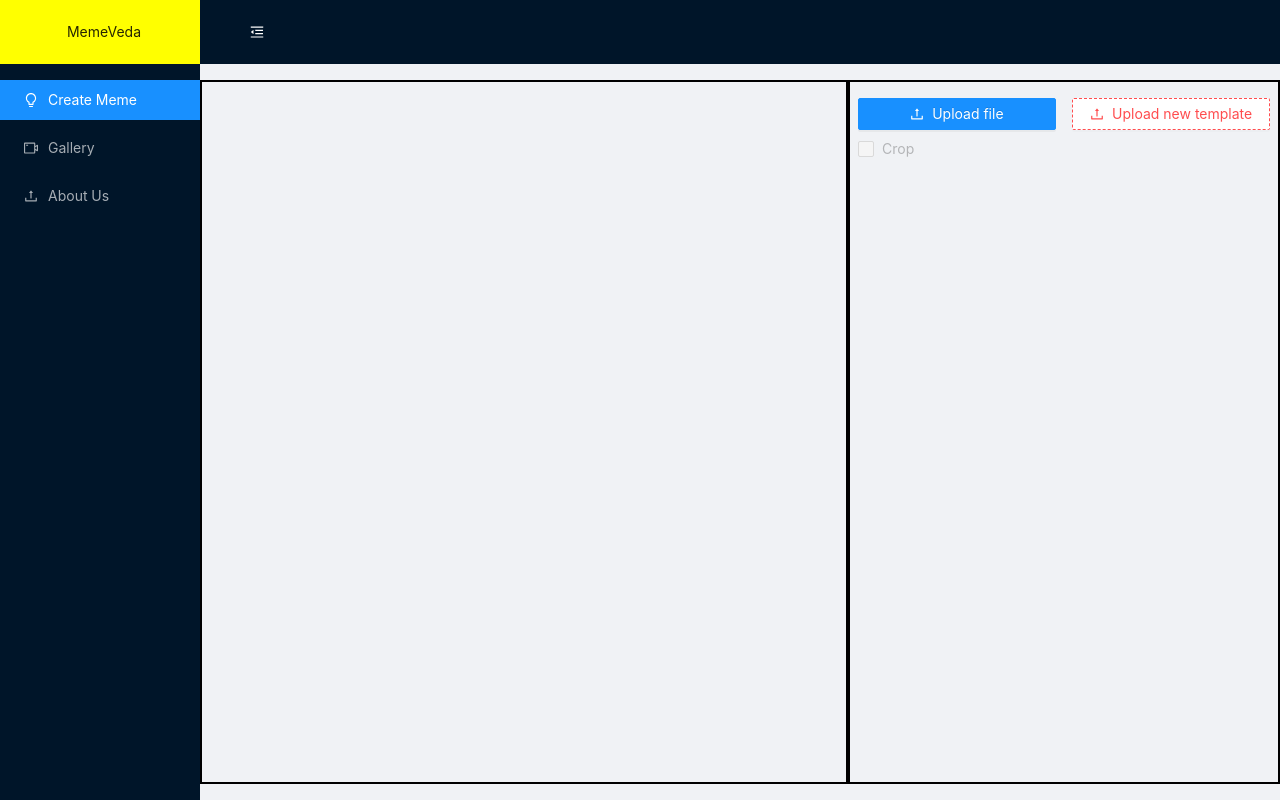
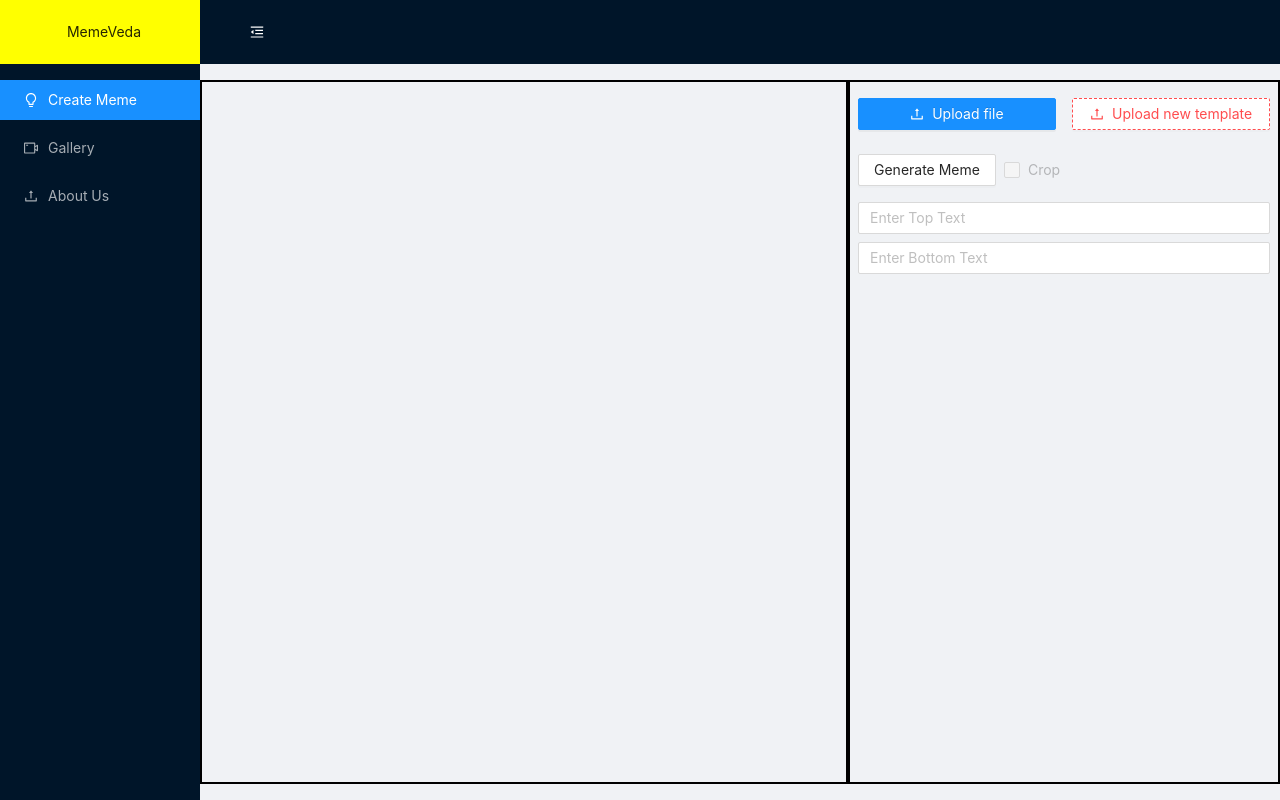
Before and after one commit to MemeVeda/memeveda-client, a React (Create React App) app: page / in a window 1280 px wide. Built offline with nearby package versions, Linux system fonts and the light colour scheme; no server answers.

Commit message:
adding text to image

```diff
--- a/package.json
+++ b/package.json
@@ -9,6 +9,7 @@
     "@testing-library/react": "^12.1.3",
     "@testing-library/user-event": "^13.5.0",
     "@types/file-saver": "^2.0.5",
+    "@types/images": "^3.2.1",
     "@types/jest": "^27.4.0",
     "@types/node": "^16.11.25",
     "@types/react": "^17.0.39",
@@ -21,6 +22,7 @@
     "react": "^17.0.2",
     "react-dom": "^17.0.2",
     "react-download-link": "^2.3.0",
+    "react-draggable": "^4.4.4",
     "react-image-crop": "^9.1.1",
     "react-infinite-scroll-component": "^6.1.0",
     "react-scripts": "5.0.0",
--- /dev/null
+++ b/src/components/pages/MemeGenerator/Drag.scss
@@ -0,0 +1,8 @@
+.draggable__component_first {
+    position: absolute;
+}
+
+.draggable__component_second {
+    position: absolute;
+    top: 5rem;
+}
--- /dev/null
+++ b/src/components/pages/MemeGenerator/Drag.tsx
@@ -0,0 +1,22 @@
+import Draggable, { DraggableEvent } from "react-draggable";
+import "./Drag.scss";
+
+function Drag(props: {
+  text: string;
+  customClassName?: string;
+  onDragStop: Function;
+}) {
+  return (
+    <Draggable
+      defaultClassName={"draggable__component " + props.customClassName}
+      onStop={(event) => props.onDragStop(event)}
+    >
+      <div className="text" style={{ color: "blue", zIndex: 100 }}>
+        {" "}
+        {props.text}{" "}
+      </div>
+    </Draggable>
+  );
+}
+
+export default Drag;
--- a/src/components/pages/MemeGenerator/MemeGenerator.scss
+++ b/src/components/pages/MemeGenerator/MemeGenerator.scss
@@ -21,6 +21,9 @@
         max-height: 30rem;
     }
     &-box-right {
+        display: flex;
+        flex-direction: column;
+        gap: 1rem;
         &__upload {
             padding: 0.5rem;
         }
@@ -29,5 +32,16 @@
             justify-content: space-between;
             padding: 0.5rem 0;
         }
+        &-inputholder {
+            display: flex;
+            gap: 0.5rem;
+            flex-direction: column;
+            justify-content: space-between;
+        }
     }
 }
+
+.working_meme__container {
+    position: relative;
+    text-align: center;
+}
--- a/src/components/pages/MemeGenerator/index.tsx
+++ b/src/components/pages/MemeGenerator/index.tsx
@@ -1,26 +1,15 @@
-import React, { useState } from "react";
+import React, { useState, useEffect } from "react";
 import ReactCrop from "react-image-crop";
 import { Content } from "antd/lib/layout/layout";
-import {
-  ScissorOutlined,
-  UploadOutlined,
-  WarningOutlined,
-} from "@ant-design/icons";
+import { ScissorOutlined, UploadOutlined } from "@ant-design/icons";
 import UploadButton from "../../layout/UploadButton";
-import {
-  Alert,
-  Button,
-  Checkbox,
-  Image,
-  Input,
-  message,
-  Space,
-  Upload,
-} from "antd";
+import { Button, Checkbox, Image, Input, Space } from "antd";
 import "./MemeGenerator.scss";
 import "react-image-crop/src/ReactCrop.scss";
 import TemplateModal from "../../layout/TemplateModal";
 import Notification from "../../layout/Notification";
+import Drag from "./Drag";
+import { DraggableEvent } from "react-draggable";
 
 interface CropType {
   unit: string;
@@ -34,40 +23,48 @@ const MemeGenerator = () => {
   const [inputImage, setinputImage] = useState<HTMLImageElement>();
   const [crop, setCrop] = useState<CropType>(); //   { aspect: 16 / 9 }
   const [wantcrop, setwantcrop] = useState(false);
-  const [error, seterror] = useState("");
   const [visible, setvisible] = useState(false);
-  const handleFileChange = (e: any) => {
-    // setinputImage(e);
+  const [dragdrop, setdragdrop] = useState(false);
+  const [inputFirst, setinputFirst] = useState({
+    x: -1,
+    y: -1,
+    message: "",
+  });
+  const [inputSecond, setinputSecond] = useState({
+    x: -1,
+    y: -1,
+    message: "",
+  });
+
+  const handleChange = (e: any) => {
+    let img = document.createElement("img");
+    img.src = URL.createObjectURL(e.target.files[0]);
+    console.log(img);
+    setinputImage(img);
+    setdragdrop(true);
+
     //@ts-ignore
     setfile(URL.createObjectURL(e.target.files[0]));
   };
 
   const getCroppedImg = () => {
     if (inputImage == null || crop == undefined) return;
-
     const canvas = document.createElement("canvas");
     const scaleX = inputImage.naturalWidth / inputImage.width;
     const scaleY = inputImage.naturalHeight / inputImage.height;
     canvas.width = crop.width;
     canvas.height = crop.height;
-    // canvas.setAttribute()
-    // canvas.setAttribute("crossorigin", "anonymous");
     const ctx = canvas.getContext("2d");
     if (canvas.width === 0 || canvas.height === 0) {
-      // seterror("Select Area to crop");
       Notification({ message: "Select Area to crop" });
       return;
-    } else {
-      seterror("");
     }
     if (ctx == null) return;
-    // New lines to be added
     const pixelRatio = window.devicePixelRatio;
     canvas.width = crop.width * pixelRatio;
     canvas.height = crop.height * pixelRatio;
     ctx.setTransform(pixelRatio, 0, 0, pixelRatio, 0, 0);
     ctx.imageSmoothingQuality = "high";
-
     ctx.drawImage(
       inputImage,
       crop.x * scaleX,
@@ -84,6 +81,7 @@ const MemeGenerator = () => {
       const base64Image = canvas.toDataURL("image/jpeg");
       //@ts-ignore
       setfile(base64Image);
+      inputImage.src = base64Image;
     } catch (error) {
       Notification({ message: "Not able to crop" });
     }
@@ -97,11 +95,82 @@ const MemeGenerator = () => {
     fetch(item.url)
       .then((res) => res.blob())
       .then((blob) => {
+        let img = document.createElement("img");
+        img.src = URL.createObjectURL(blob);
+        console.log(img);
+        setinputImage(img);
+        setdragdrop(true);
         //@ts-ignore
         setfile(URL.createObjectURL(blob));
       });
     setvisible(false);
   };
+
+  const onDragStopFirst = (event: DraggableEvent) => {
+    //@ts-ignore
+    let curr_x = event.x;
+    //@ts-ignore
+    let curr_y = event.y;
+
+    setinputFirst({
+      ...inputFirst,
+      x: curr_x,
+      y: curr_y,
+    });
+  };
+  const onDragStopSecond = (event: DraggableEvent) => {
+    //@ts-ignore
+    let curr_x = event.x;
+    //@ts-ignore
+    let curr_y = event.y;
+
+    setinputSecond({
+      ...inputSecond,
+      x: curr_x,
+      y: curr_y,
+    });
+  };
+
+  const addText = () => {
+    if (inputImage === undefined) return;
+
+    let canavs = document.createElement("canvas");
+    let ctx = canavs.getContext("2d");
+    if (ctx === null) return;
+    canavs.width = inputImage.width;
+    canavs.height = inputImage.height;
+    ctx.drawImage(inputImage, 0, 0);
+    ctx.fillStyle = "#8B8000";
+    ctx.font = "30px Arial";
+    console.log(inputFirst);
+    console.log(inputSecond);
+    if (inputFirst.x !== -1 && inputFirst.y !== -1) {
+      ctx.fillText(inputFirst.message, inputFirst.x, inputFirst.y);
+    }
+    if (inputSecond.x !== -1 && inputSecond.y !== -1) {
+      ctx.fillText(inputSecond.message, inputSecond.x, inputSecond.y);
+    }
+
+    let url = canavs.toDataURL("image/jpeg");
+    //@ts-ignore
+    setfile(url);
+    return url;
+  };
+
+  const generateMeme = () => {
+    if (src === null) return;
+    let docs = document.createElement("a");
+    if (docs === null) return;
+    let hr = addText();
+    setdragdrop(false);
+    if (hr === undefined) return;
+    docs.href = hr;
+    docs.download = "ouput";
+    document.body.appendChild(docs);
+    docs.click();
+    document.body.removeChild(docs);
+  };
+
   return (
     <Content className="memegenerator__container">
       {visible ? (
@@ -113,8 +182,24 @@ const MemeGenerator = () => {
       ) : (
         <></>
       )}
+      <div className="memegenerator__container-box memegenerator__container-box-left">
+        {dragdrop ? (
+          <>
+            <Drag
+              text={inputFirst.message}
+              customClassName="draggable__component_first"
+              onDragStop={onDragStopFirst}
+            />
+            <Drag
+              text={inputSecond.message}
+              customClassName="draggable__component_second"
+              onDragStop={onDragStopSecond}
+            />
+          </>
+        ) : (
+          <></>
+        )}
 
-      <div className="memegenerator__container-box memegenerator__container-box-left">
         {src && wantcrop ? (
           <ReactCrop
             src={src}
@@ -123,29 +208,27 @@ const MemeGenerator = () => {
             onChange={setCrop}
           />
         ) : src ? (
-          <Image preview={false} src={src} crossOrigin="anonymous" />
+          <Image
+            className="working_meme"
+            preview={false}
+            src={src}
+            crossOrigin="anonymous"
+            id="source"
+          />
         ) : (
           <></>
         )}
       </div>
       <div className="memegenerator__container-box memegenerator__container-box-right">
-        {/* {error ? (
-          <Alert
-            type="error"
-            message={error}
-            closable
-            onClose={() => seterror("")}
-          />
-        ) : (
-          <></>
-        )} */}
-
         <div className="memegenerator__container-box-right-btnholder">
+          {/* //upload from computer */}
           <UploadButton
-            handleFileChange={handleFileChange}
+            handleFileChange={handleChange}
             name="Upload file"
             id="browser_input"
           />
+
+          {/* upload new template  */}
           <Button
             className="custom-file-input"
             type="dashed"
@@ -157,7 +240,9 @@ const MemeGenerator = () => {
             Upload new template{" "}
           </Button>
         </div>
-
+        <div>
+          <Space>
+            <Button onClick={() => generateMeme()}>Generate Meme</Button>
             <Checkbox
               onChange={(e) => setwantcrop(!wantcrop)}
               checked={wantcrop === true ? true : false}
@@ -178,6 +263,30 @@ const MemeGenerator = () => {
             ) : (
               <></>
             )}
+          </Space>
+        </div>
+        <div className="memegenerator__container-box-right-inputholder">
+          <Input
+            type="text"
+            onChange={(e) =>
+              setinputFirst({
+                ...inputFirst,
+                message: e.target.value,
+              })
+            }
+            placeholder="Enter Top Text"
+          />
+          <Input
+            type="text"
+            onChange={(e) =>
+              setinputSecond({
+                ...inputSecond,
+                message: e.target.value,
+              })
+            }
+            placeholder="Enter Bottom Text"
+          />
+        </div>
       </div>
     </Content>
   );
```
Also changed, not shown: 1 other file (tests, documents, lock files or other folders). Lines whose indentation alone changed are shown as unchanged.
